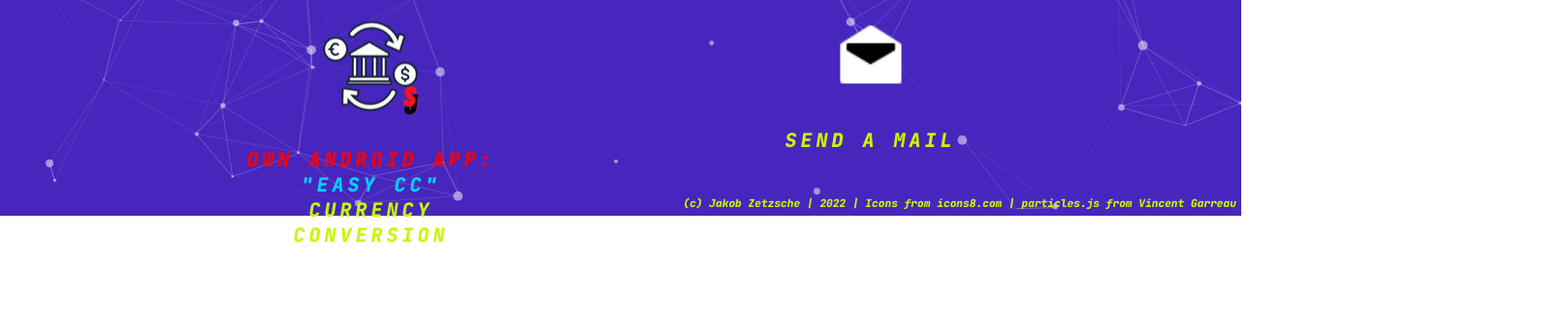
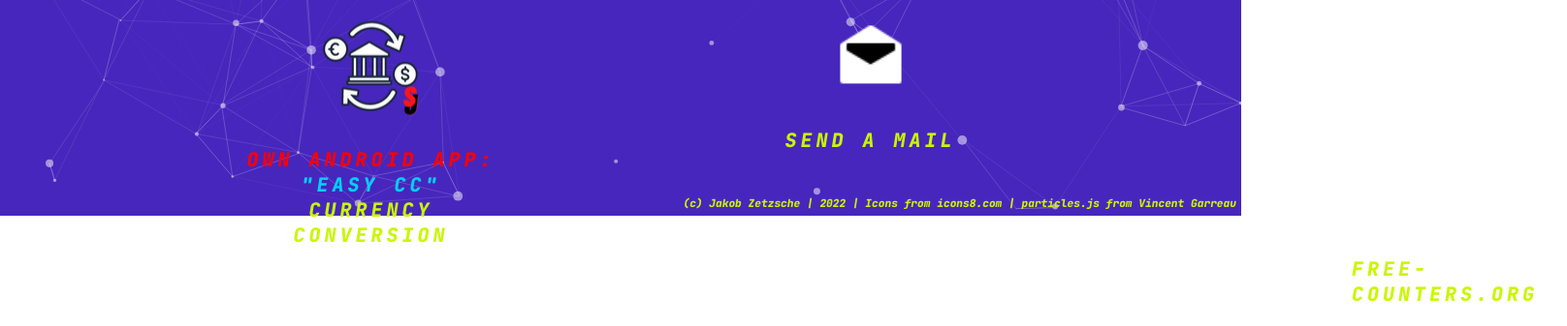
Before and after one commit to Jazzeus/jazzeus.github.io, a plain HTML site: page index.html in a window 1280 px wide. Shown: the part 577-914 px from the top of the page at 97% size, 1616 px wide, since content can reach past the window. Before the commit the page ends 873 px from the top, so only its background shows below. Drawn offline with Linux system fonts and the light colour scheme; a script that the page names is missing; a web font is replaced by a local one.

Commit message:
Added visitor counter

```diff
--- a/index.html
+++ b/index.html
@@ -2,6 +2,7 @@
 <html>
 
 <head>
+    <meta charset="UTF-8">
     <title>JAZZEUS || JZ</title>
     <link rel="shortcut icon" type="image/x-icon" href="Bilder/jzlogo.JPG">
     <link type="text/css" rel="stylesheet" href="neonbutton.css">
@@ -124,14 +125,6 @@
     </script>
 
     <images>
-        <!--        <div class="container2">-->
-        <!--            <div class="column">-->
-        <!--                <div title="Jazzeus#9999"><a-->
-        <!--                        href="https://discordapp.com/users/601715164835741696"><span></span><span></span><img-->
-        <!--                        src="Bilder/discord.png" width="80" height="80"><br><br>Jazzeus#9999</div>-->
-        <!--                </a>-->
-        <!--            </div>-->
-        <!--        </div>-->
 
         <div class="container">
             <div class="column">
@@ -173,7 +166,8 @@
                 </div>
             </div>
             <div class="column">
-                <div title="info@jakobzetzsche.com"><a href="mailto:info@jakobzetzsche.com"><span></span><span></span><img
+                <div title="info@jakobzetzsche.com"><a
+                        href="mailto:info@jakobzetzsche.com"><span></span><span></span><img
                         src="Bilder/mail.png" width="80" height="80"><br><br>Send a mail</a>
                 </div>
             </div>
@@ -181,10 +175,19 @@
     </images>
 </div>
 
-
+<style>
+    counter {
+        padding-top: 940px;
+        padding-left: 1700px;
+    }
+</style>
 <footer id="footer">(c) Jakob Zetzsche | 2022 | Icons from icons8.com | particles.js from Vincent Garreau</a></footer>
-
-
+<counter>
+    <a href='https://www.free-counters.org/'>free-counters.org</a>
+    <script type='text/javascript'
+            src='https://www.freevisitorcounters.com/auth.php?id=a44f20a130e820bc2c110e5cb9394e6c0e88f376'></script>
+    <script type="text/javascript" src="https://www.freevisitorcounters.com/en/home/counter/929829/t/1"></script>
+</counter>
 </body>
 
 
```
